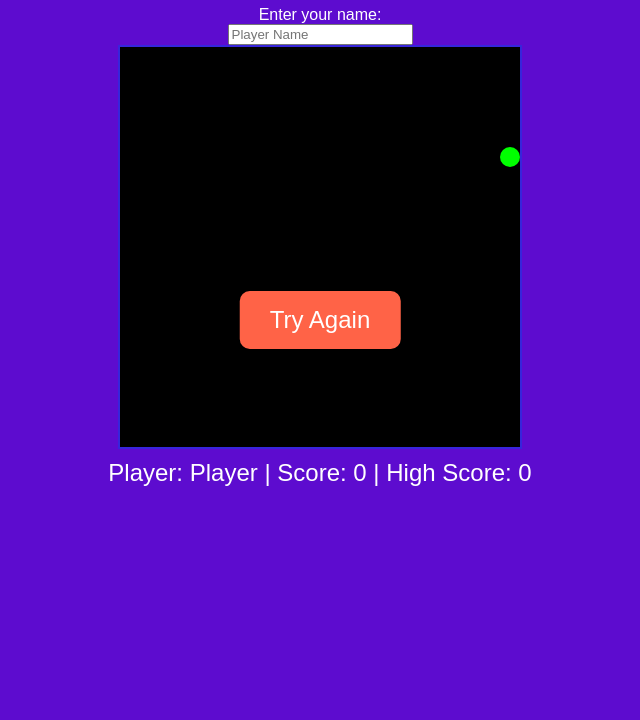
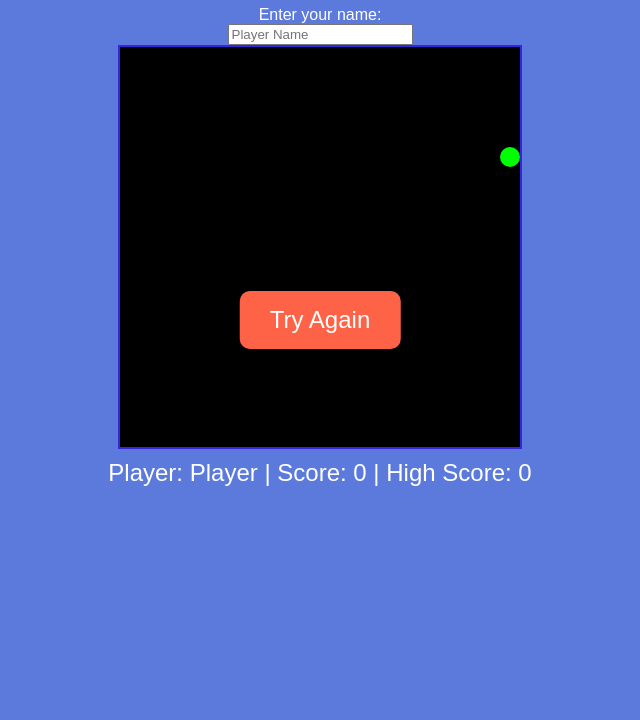
Before and after one commit to Babita1229/My-new-application, a plain HTML site: page index.html in a window 1280 px wide. Shown: the part 80-800 px from the top of the page, without its empty margins (320-960 px from the left). Drawn offline with Linux system fonts and the light colour scheme.

```diff
--- a/index.html
+++ b/index.html
@@ -11,7 +11,7 @@
             flex-direction: column;
             align-items: center;
             font-family: Arial, sans-serif;
-            background-color: #5d0ccf;
+            background-color: #5c7adb;
             color: #fff;
         }
 
```
